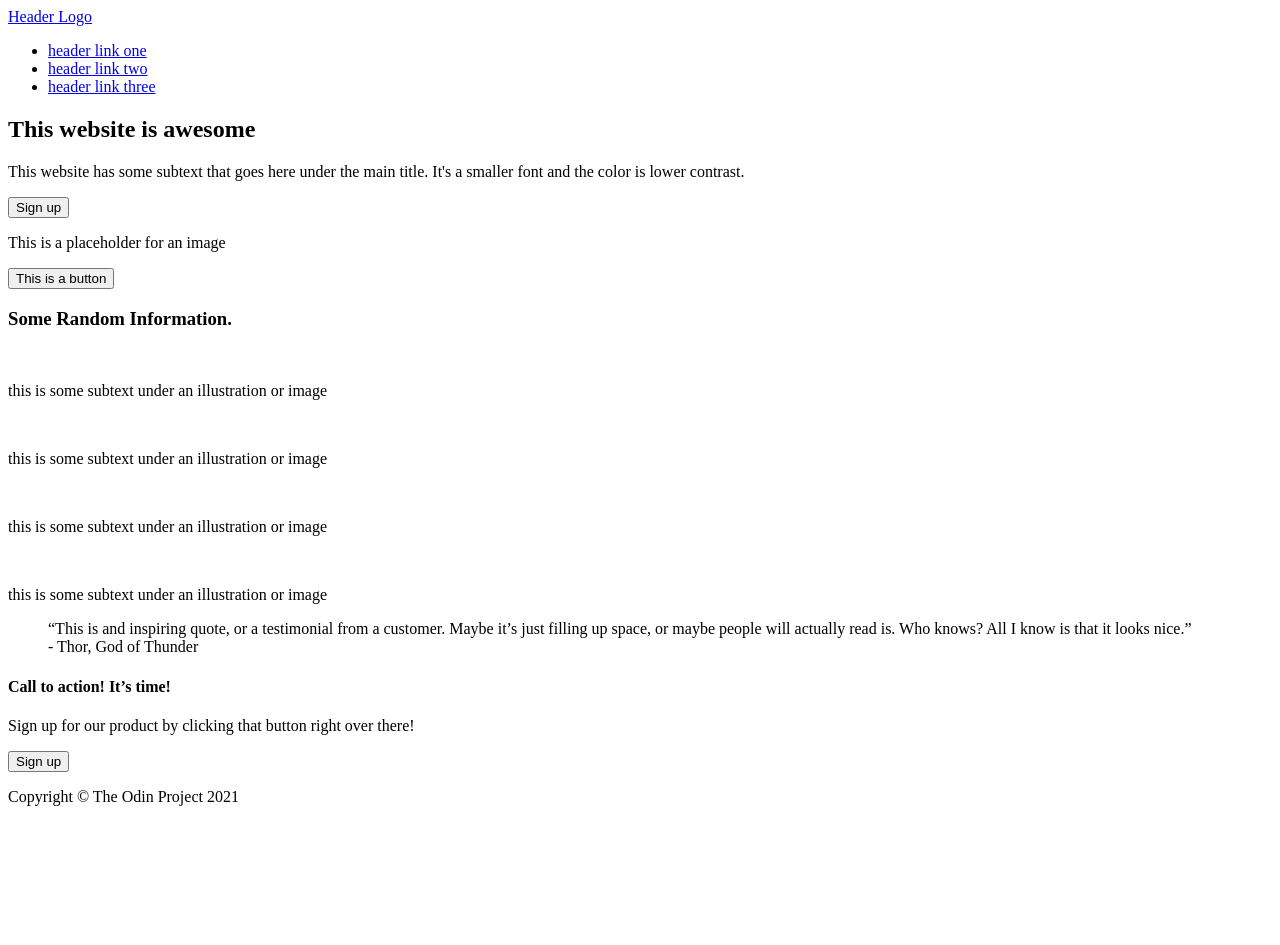
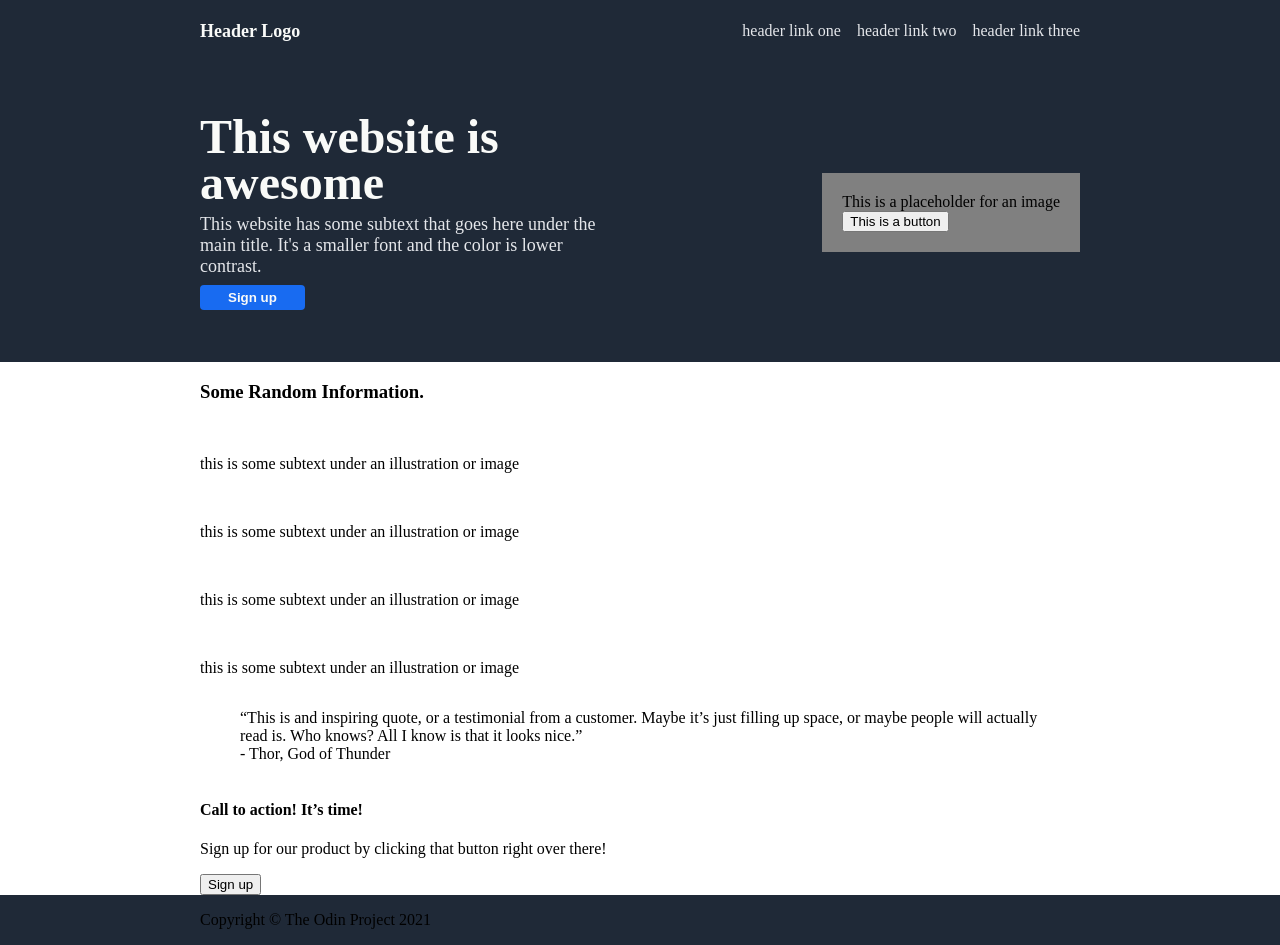
Before and after one commit to xxulie/Odin-Landing-Page, a plain HTML site: page index.html in a window 1280 px wide. Before the commit the page ends 822 px from the top, so only its background shows below. Drawn offline with Linux system fonts and the light colour scheme.

Commit message:
Add css position, color, font, and links to header and section

```diff
--- a/index.html
+++ b/index.html
@@ -9,15 +9,18 @@
     <body>
         <header>
             <div class="header-container">
-                <a href="./index.html" rel="home" class="header-logo"><img>Header Logo</a>
-
-                <nav>
-                    <ul>
-                        <li><a href="#">header link one</a></li>
-                        <li><a href="#">header link two</a></li>
-                        <li><a href="#">header link three</a></li>
-                    </ul>
-                </nav>
+                <div class="left">
+                    <a href="./index.html" rel="home" class="header-logo"><img>Header Logo</a>
+                </div>
+                <div class="right">
+                    <nav>
+                        <ul>
+                            <li><a href="#" class="header-link">header link one</a></li>
+                            <li><a href="#" class="header-link">header link two</a></li>
+                            <li><a href="#" class="header-link">header link three</a></li>
+                        </ul>
+                    </nav>
+                </div>
             </div>
         </header>
 
--- a/styles.css
+++ b/styles.css
@@ -0,0 +1,126 @@
+body {
+    margin: 0;
+    padding: 0;
+    display: flex;
+    flex-direction: column;
+}
+
+header,
+section,
+.middle-container,
+blockquote,
+.bottom-container,
+footer {
+    padding-left: 200px;
+    padding-right: 200px;
+}
+
+header,
+.section-container,
+footer {
+    background-color: #1f2937;
+}
+
+/* Header */
+
+.header-container {
+    display: flex;
+    justify-content: space-between;
+    padding: 6px 0;
+}
+
+.left,
+.right {
+    display: flex;
+    align-items: center;
+}
+
+.header-logo {
+    font-size: 18px;
+    color: #f9faf8;
+    font-weight: bold;
+}
+
+.header-link {
+    color: #e5e7eb;
+}
+
+.header-link:hover {
+    color: gray;
+}
+
+.header-link:active {
+    color: rgb(94, 113, 138);
+}
+
+ul {
+    list-style-type: none;
+    display: flex;
+    gap: 16px;
+}
+
+a {
+    text-decoration: none;
+}
+
+/* section */
+
+.section-container {
+    display: flex;
+    justify-content: space-between;
+    align-items: center;
+    height: 300px;
+}
+
+.signup-container {
+    width: 45%;
+}
+
+.signup-container h1 {
+    font-size: 48px;
+    font-weight: bolder;
+    color: #f9faf8;
+    line-height: .95;
+    margin: 0;
+    padding: 0;
+}
+
+.signup-container p {
+    font-size: 18px;
+    color: #e5e7eb;
+    margin: 8px 0 8px 0;
+}
+
+.signup-container button {
+    cursor: pointer;
+    background-color: #186bf1;
+    margin:0;
+    padding: 5px 28px;
+    border: none;
+    border-radius: 4px;
+    color: #f9faf8;
+    font-weight: bold;
+}
+
+.signup-container button:hover {
+    background-color: #78a8f7;
+}
+
+.signup-container button:active {
+    background-color: #3882f6;
+}
+
+.hero-image {
+    margin: 0;
+    width: 55%;
+}
+
+.hero-text {
+    background-color: grey;
+    margin: 0;
+    padding: 20px;
+}
+
+.hero-text p {
+    margin: 0;
+}
```
